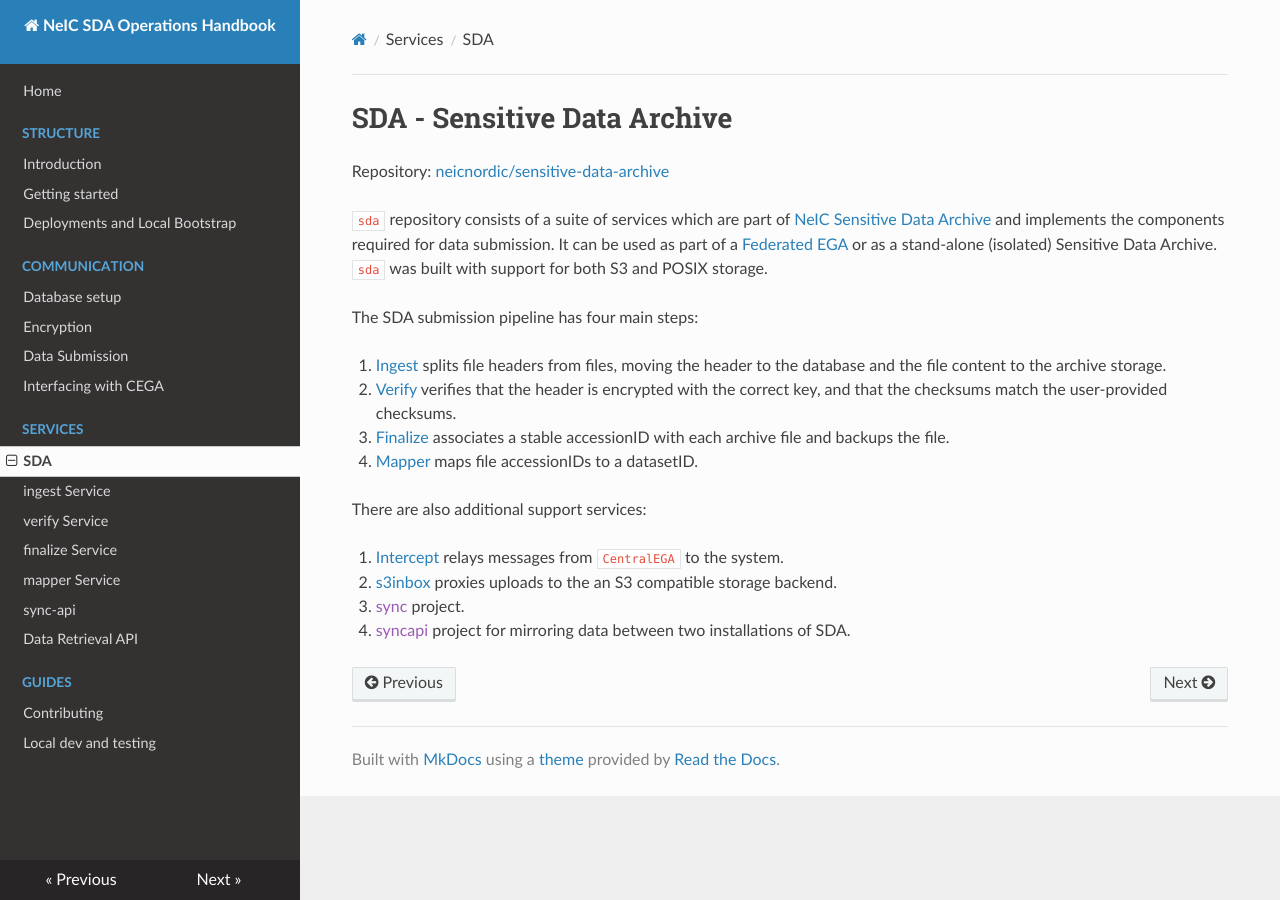
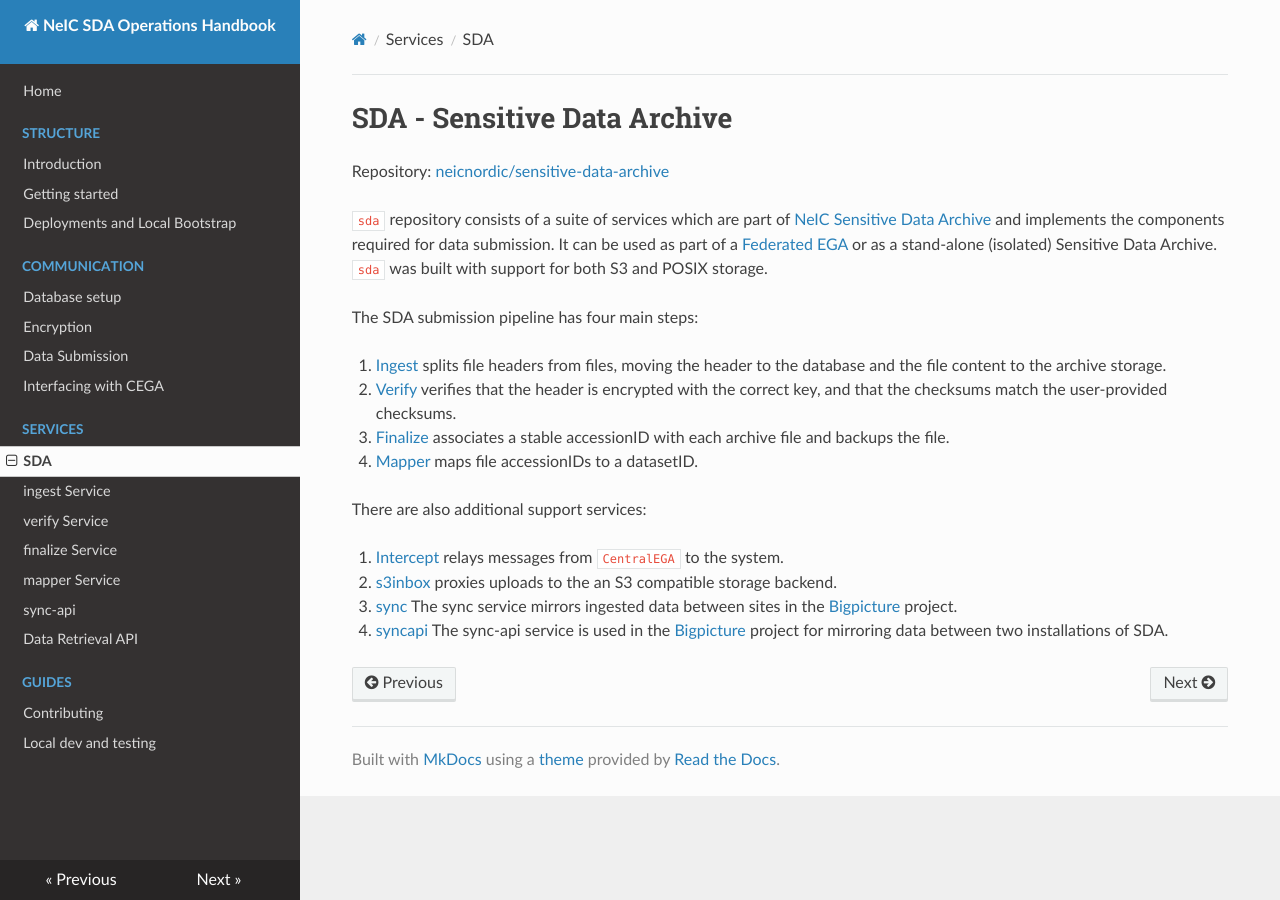
Before and after one commit to neicnordic/neic-sda, an MkDocs documentation site: the page built from docs/services/sda.md, in a window 1280 px wide. Built offline with MkDocs 1.6.1, drawn with Linux system fonts in a browser that asks for light colours; nearby versions of some CDN libraries.

Commit message:
fix sed so it replaces correctly the links in sda.md

```diff
--- a/docs/services/sda.md
+++ b/docs/services/sda.md
@@ -19,5 +19,5 @@ There are also additional support services:
 
 1. [Intercept](intercept.md) relays messages from `CentralEGA` to the system.
 2. [s3inbox](s3inbox.md) proxies uploads to the an S3 compatible storage backend.
-3. [sync]() project.
-4. [syncapi]() project for mirroring data between two installations of SDA.
+3. [sync](sync.md) The sync service mirrors ingested data between sites in the [Bigpicture](https://bigpicture.eu/) project.
+4. [syncapi](syncapi.md) The sync-api service is used in the [Bigpicture](https://bigpicture.eu/) project for mirroring data between two installations of SDA.
```
Also changed, not shown: 1 other file.
